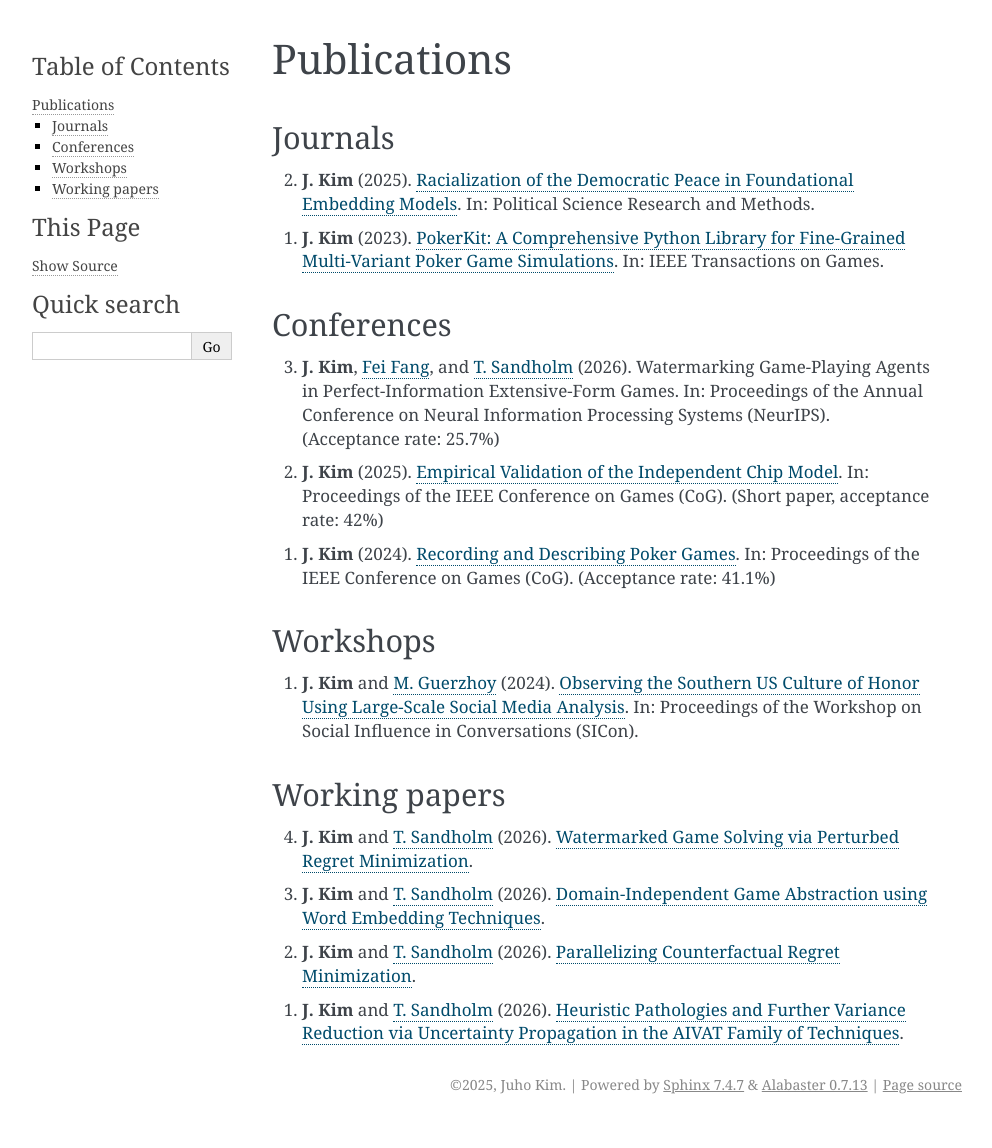
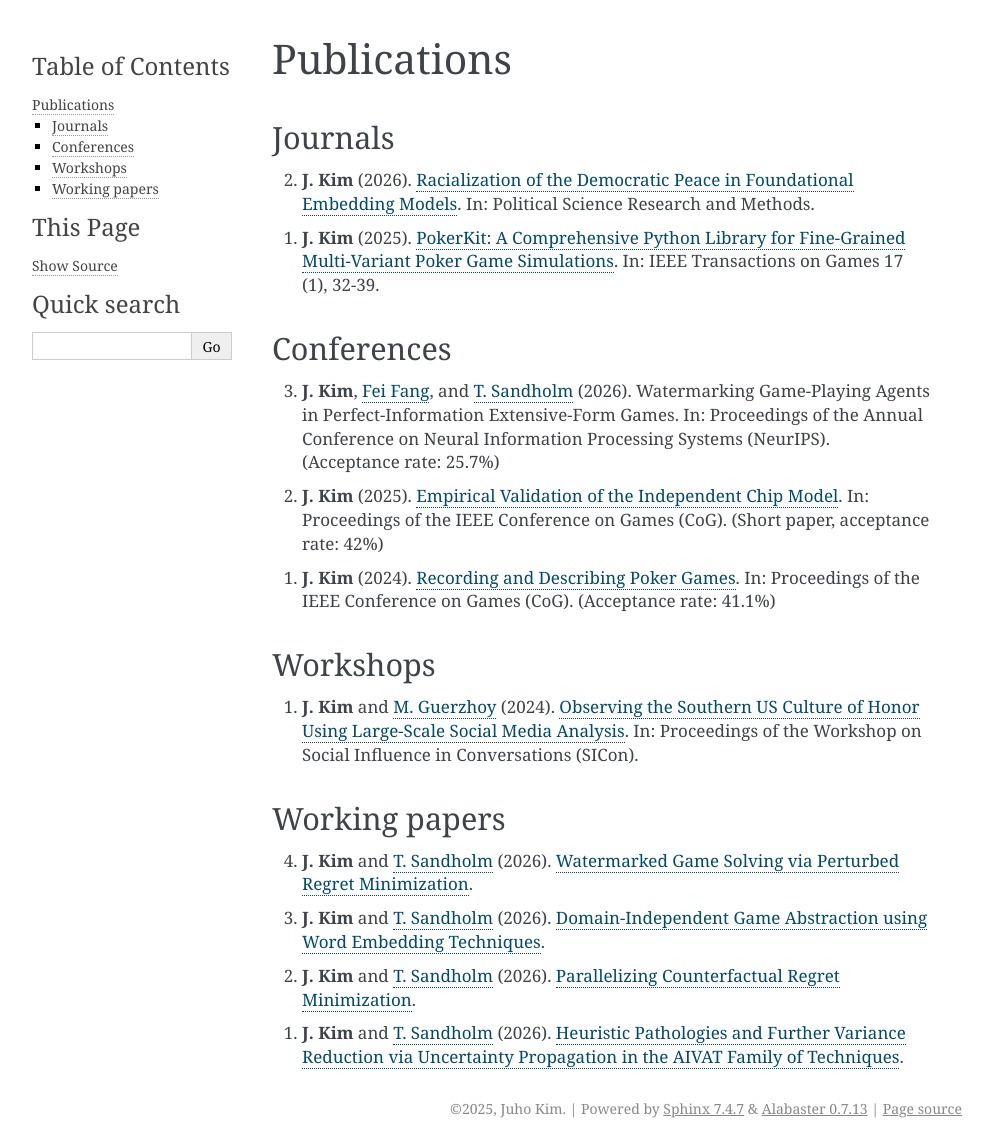
Before and after one commit to AussieSeaweed/personal-website, a Sphinx documentation site: the page built from source/publications.rst, in a window 1280 px wide. Shown: the whole page, without its empty margins (148-1140 px from the left). Built offline with Sphinx 7.4.7, drawn with Linux system fonts in a browser that asks for light colours; before the commit the page ends 1124 px from its top, so only the background shows below that.

Commit message:
Update year

```diff
--- a/source/publications.rst
+++ b/source/publications.rst
@@ -4,9 +4,9 @@ Publications
 Journals
 --------
 
-2. **J. Kim** (2025). `Racialization of the Democratic Peace in Foundational Embedding Models <https://doi.org/10.1017/psrm.2026.10121>`_. In: Political Science Research and Methods.
+2. **J. Kim** (2026). `Racialization of the Democratic Peace in Foundational Embedding Models <https://doi.org/10.1017/psrm.2026.10121>`_. In: Political Science Research and Methods.
 
-1. **J. Kim** (2023). `PokerKit: A Comprehensive Python Library for Fine-Grained Multi-Variant Poker Game Simulations <https://doi.org/10.1109/TG.2023.3325637>`_. In: IEEE Transactions on Games.
+1. **J. Kim** (2025). `PokerKit: A Comprehensive Python Library for Fine-Grained Multi-Variant Poker Game Simulations <https://doi.org/10.1109/TG.2023.3325637>`_. In: IEEE Transactions on Games 17 (1), 32-39.
 
 Conferences
 -----------
```
